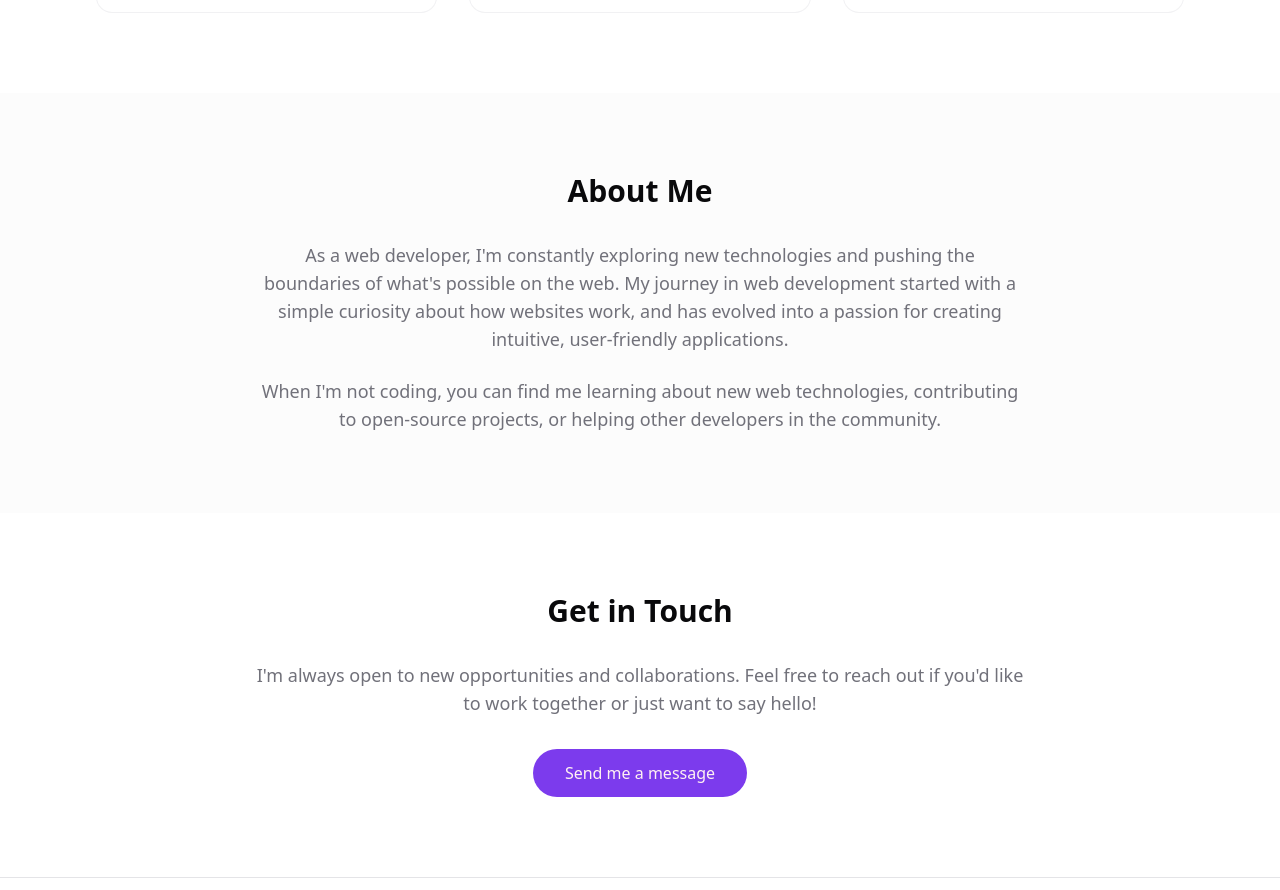
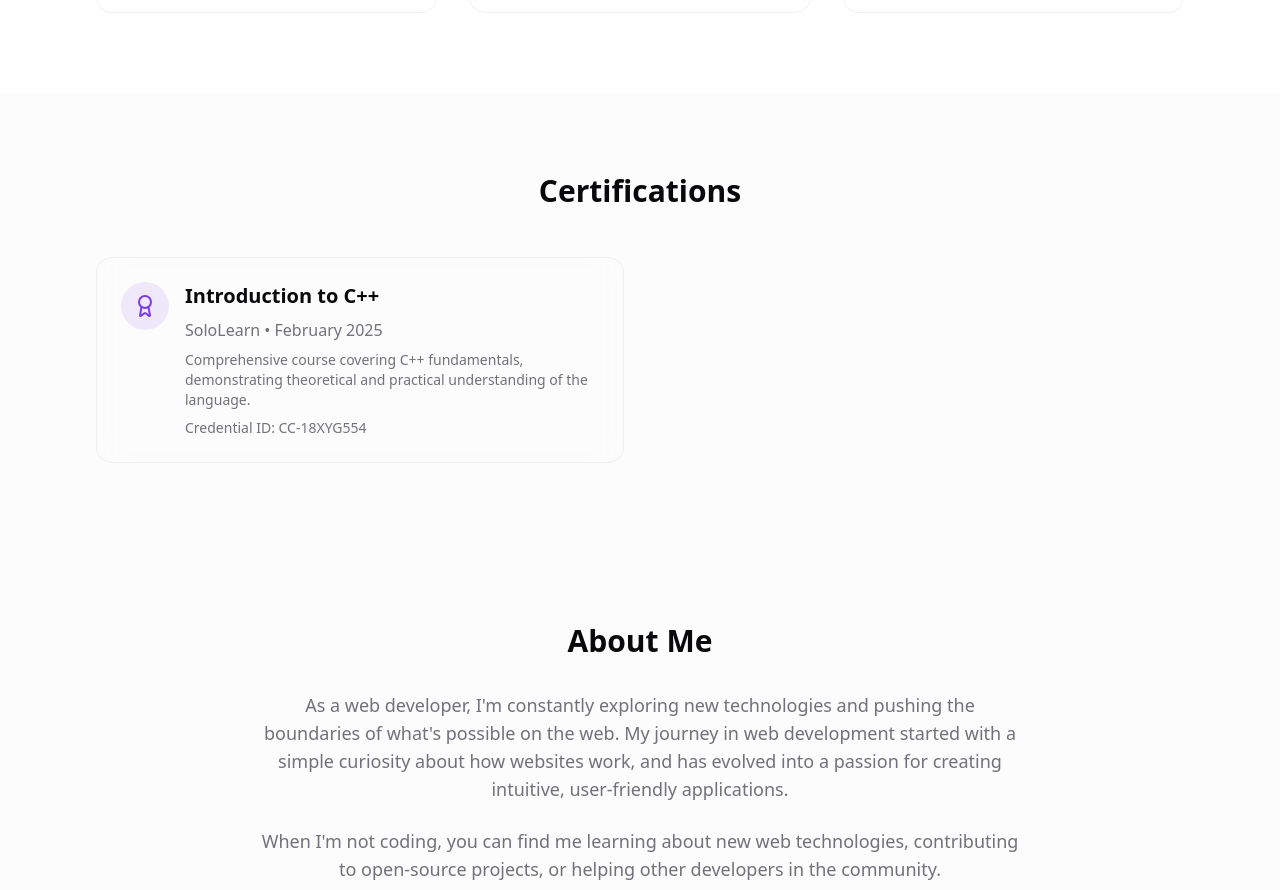
Before and after one commit to zuni-developer/zuni-developer.github.io, a React (Vite) app: page / in a window 1280 px wide. Shown: the part 1712-2602 px from the top of the page. Built offline with nearby package versions, Linux system fonts and the light colour scheme.

Commit message:
Add certifications section
Adds a new section to display certifications.  No specific implementation details are included.

```diff
--- a/src/pages/Index.tsx
+++ b/src/pages/Index.tsx
@@ -2,7 +2,7 @@ import { useState, useEffect } from "react";
 import Navbar from "@/components/Navbar";
 import ProjectCard from "@/components/ProjectCard";
 import Footer from "@/components/Footer";
-import { Moon, Sun, Code, Github, Globe, Database, Layout, Figma } from "lucide-react";
+import { Moon, Sun, Code, Github, Globe, Database, Layout, Figma, Award } from "lucide-react";
 
 const Index = () => {
   const [isVisible, setIsVisible] = useState(false);
@@ -52,6 +52,17 @@ const Index = () => {
         "A productivity tool built with React, featuring drag-and-drop functionality and local storage integration.",
       image: "https://images.unsplash.com/photo-1498050108023-c5249f4df085",
       href: "https://github.com/zuni-developer",
+    },
+  ];
+
+  const certifications = [
+    {
+      title: "Introduction to C++",
+      issuer: "SoloLearn",
+      date: "February 2025",
+      credential: "CC-18XYG554",
+      description: "Comprehensive course covering C++ fundamentals, demonstrating theoretical and practical understanding of the language.",
+      icon: Code,
     },
   ];
 
@@ -128,6 +139,40 @@ const Index = () => {
         </div>
       </section>
 
+      {/* Certifications Section */}
+      <section id="certifications" className="section-padding bg-secondary/30">
+        <div className="max-w-7xl mx-auto">
+          <h2 className="text-3xl font-bold mb-12 text-center">Certifications</h2>
+          <div className="grid grid-cols-1 md:grid-cols-2 gap-8">
+            {certifications.map((cert, index) => (
+              <div
+                key={cert.credential}
+                className="glass p-6 card-hover animate-fadeIn"
+                style={{ animationDelay: `${index * 200}ms` }}
+              >
+                <div className="flex items-start space-x-4">
+                  <div className="p-3 rounded-full bg-primary/10">
+                    <Award className="h-6 w-6 text-primary" />
+                  </div>
+                  <div className="flex-1">
+                    <h3 className="text-xl font-semibold mb-2">{cert.title}</h3>
+                    <p className="text-muted-foreground mb-2">
+                      {cert.issuer} • {cert.date}
+                    </p>
+                    <p className="text-sm text-muted-foreground mb-2">
+                      {cert.description}
+                    </p>
+                    <p className="text-sm text-muted-foreground">
+                      Credential ID: {cert.credential}
+                    </p>
+                  </div>
+                </div>
+              </div>
+            ))}
+          </div>
+        </div>
+      </section>
+
       {/* About Section */}
       <section id="about" className="section-padding bg-secondary/30">
         <div className="max-w-3xl mx-auto text-center">
```
